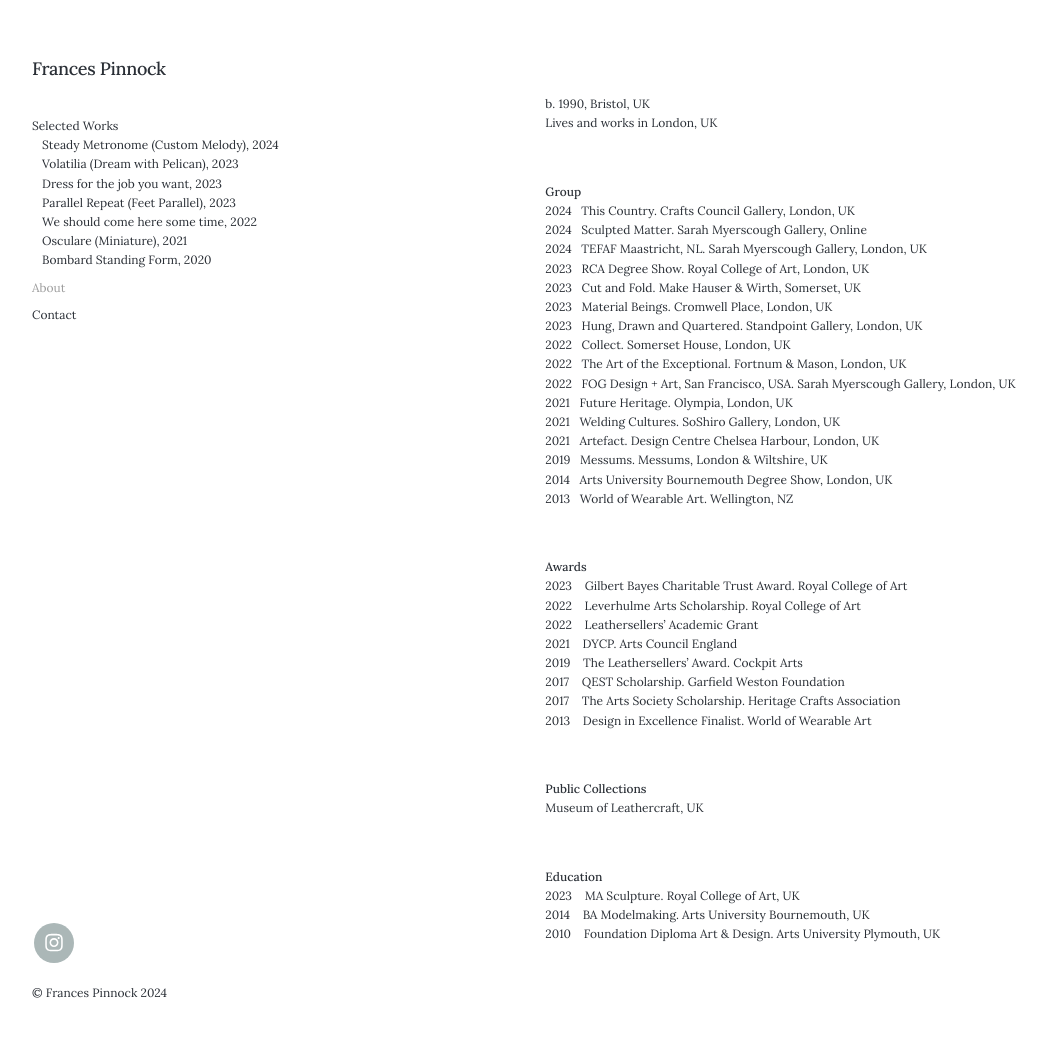
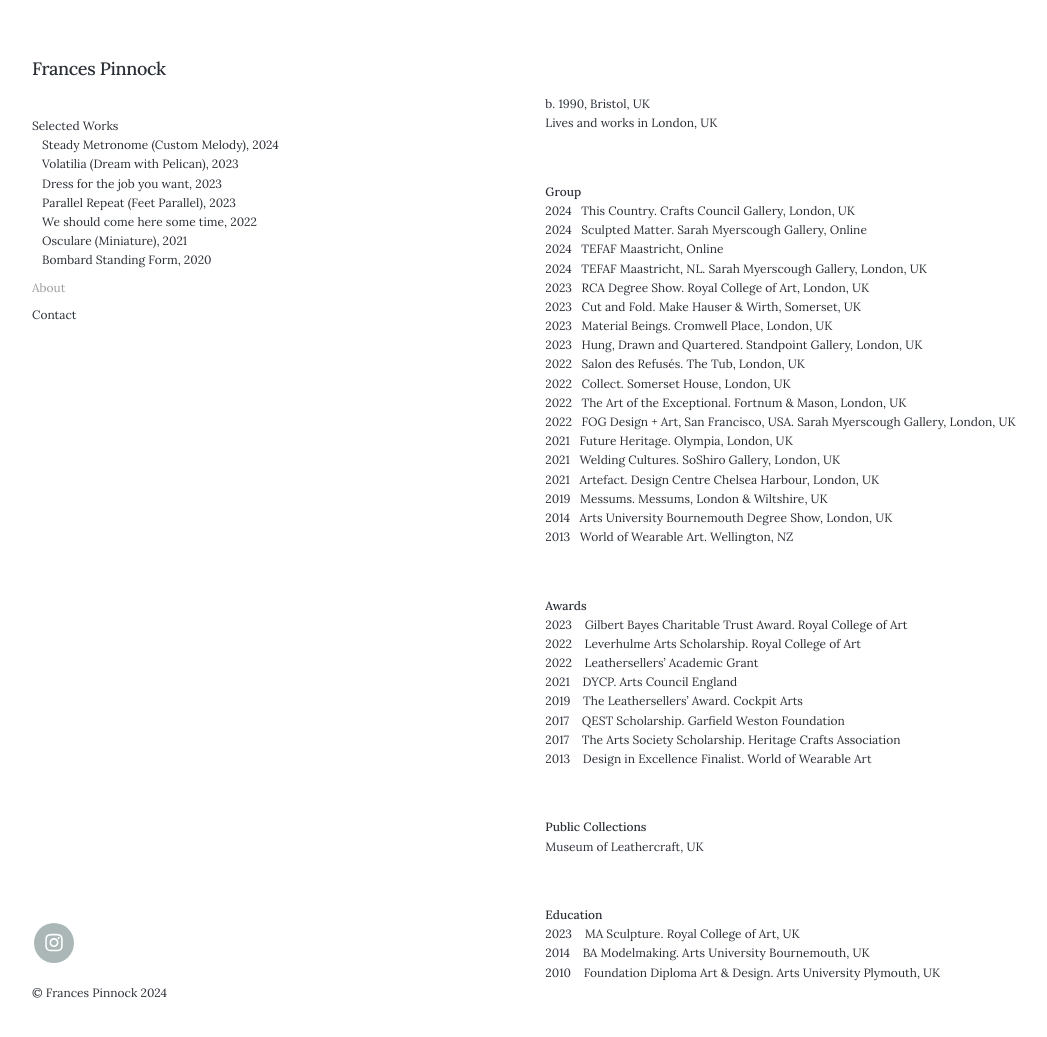
Before and after one commit to francespinnock/francespinnock.github.io, a Jekyll site: the page built from _pages/about.md, in a window 1280 px wide and 1042 px high. Shown: the top 1037 px of the window, without its empty margins (28-1075 px from the left). Built offline with Jekyll 4.4.1, drawn with Linux system fonts in a browser that asks for light colours; nearby versions of some CDN libraries.

Commit message:
Update about.md

```diff
--- a/_pages/about.md
+++ b/_pages/about.md
@@ -14,11 +14,13 @@ Lives and works in London, UK
 **Group**
 2024&nbsp;&nbsp;&nbsp;This Country. Crafts Council Gallery, London, UK
 2024&nbsp;&nbsp;&nbsp;Sculpted Matter. Sarah Myerscough Gallery, Online
+2024&nbsp;&nbsp;&nbsp;TEFAF Maastricht, Online
 2024&nbsp;&nbsp;&nbsp;TEFAF Maastricht, NL. Sarah Myerscough Gallery, London, UK
 2023&nbsp;&nbsp;&nbsp;RCA Degree Show. Royal College of Art, London, UK
 2023&nbsp;&nbsp;&nbsp;Cut and Fold. Make Hauser & Wirth, Somerset, UK
 2023&nbsp;&nbsp;&nbsp;Material Beings. Cromwell Place, London, UK
 2023&nbsp;&nbsp;&nbsp;Hung, Drawn and Quartered. Standpoint Gallery, London, UK
+2022&nbsp;&nbsp;&nbsp;Salon des Refusés. The Tub, London, UK
 2022&nbsp;&nbsp;&nbsp;Collect. Somerset House, London, UK
 2022&nbsp;&nbsp;&nbsp;The Art of the Exceptional. Fortnum & Mason, London, UK
 2022&nbsp;&nbsp;&nbsp;FOG Design + Art, San Francisco, USA. Sarah Myerscough Gallery, London, UK
```
